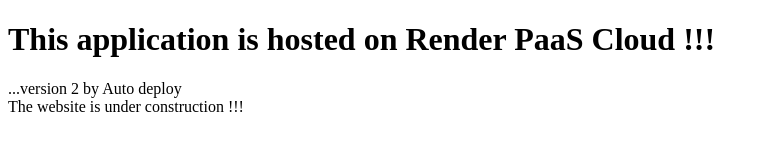
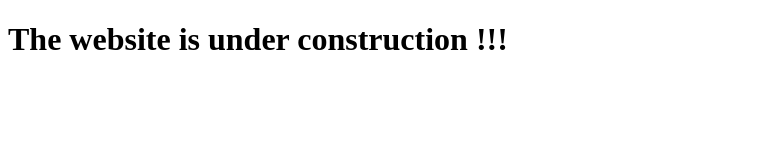
Before and after one commit to Kartikkolhe14/render1, a plain HTML site: page index.html in a window 1280 px wide. Shown: the whole page, without its empty margins (0-768 px from the left). Drawn offline with Linux system fonts and the light colour scheme.

Commit message:
Update index.html

```diff
--- a/index.html
+++ b/index.html
@@ -1,8 +1,6 @@
 <!DOCTYPE html>
 <html>
 <body>
-  <h1>This application is hosted on Render PaaS Cloud !!!</h1>
-  <p>...version 2 by Auto deploy <br>
-  </h2>The website is under construction !!!</h2>
+  <h1>The website is under construction !!!</h1>
 </body>
 </html>
```
